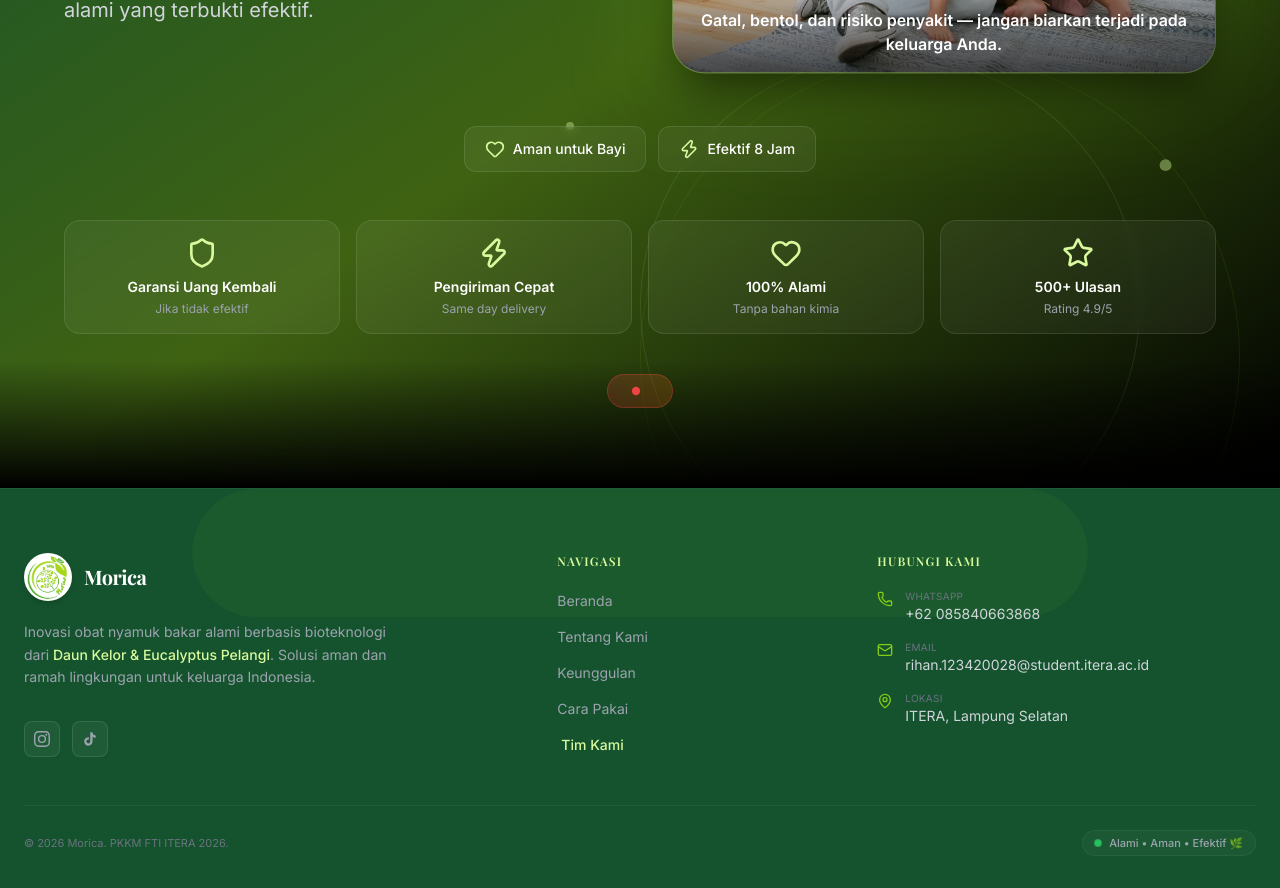
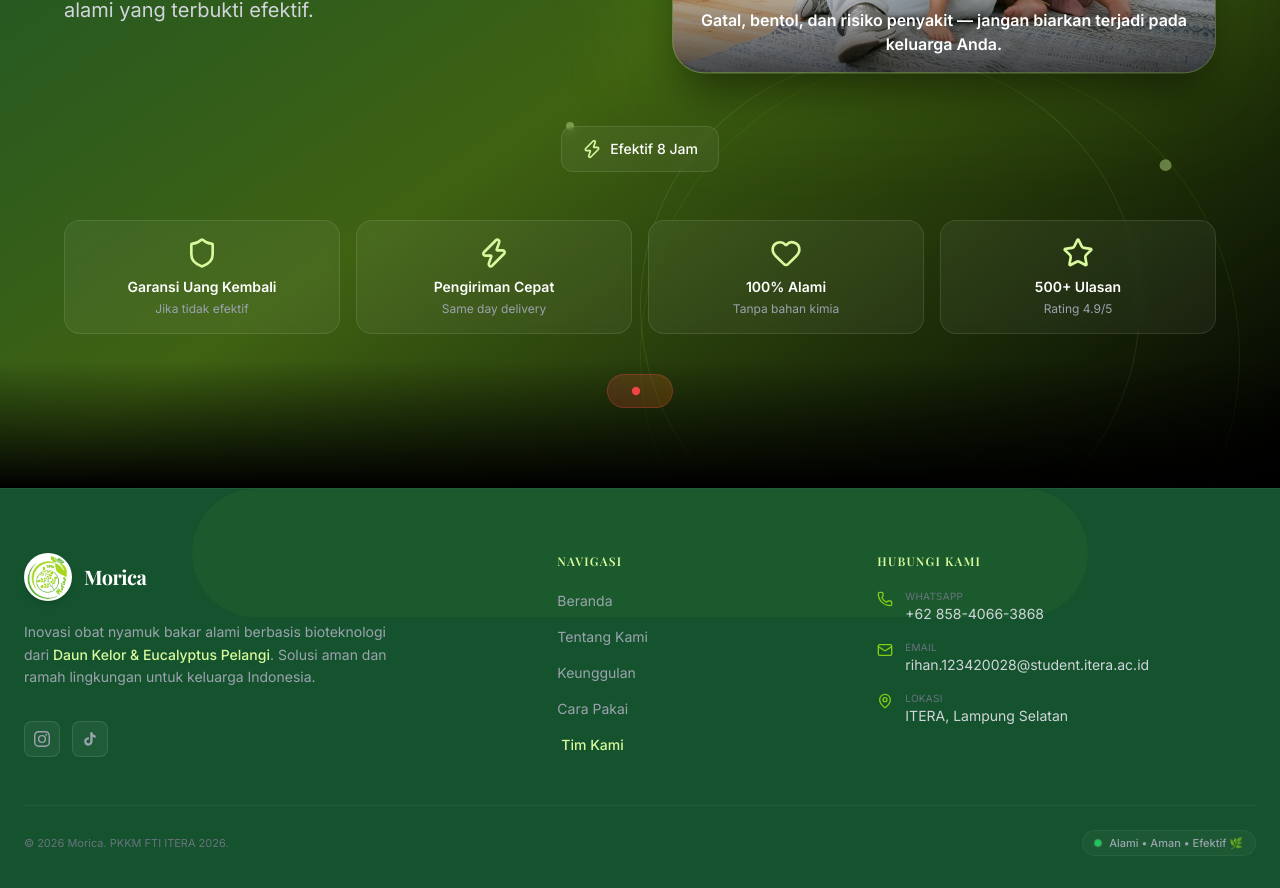
Before and after one commit to Ahmatsembiring/Morica-Website, a React (Vite) app: page /tim in a window 1280 px wide. Shown: the part 2300-3188 px from the top of the page. Built offline with nearby package versions, Linux system fonts and the light colour scheme.

Commit message:
Update No Hp

```diff
--- a/index.html
+++ b/index.html
@@ -2,7 +2,7 @@
 <html lang="en">
 <head>
   <meta charset="UTF-8" />
-  <link rel="icon" type="image/png" href="/images/team/logo.png" />
+  <link rel="icon" type="images/png" href="/images/team/logo.png" />
   <meta name="viewport" content="width=device-width, initial-scale=1.0" />
   <title>Morica</title>
 </head>
--- a/src/components/sections/CTA.jsx
+++ b/src/components/sections/CTA.jsx
@@ -169,7 +169,6 @@ const CTA = () => {
             className="flex flex-wrap justify-center gap-3 mb-12"
           >
             {[
-              { icon: Heart, text: "Aman untuk Bayi" },
               { icon: Zap, text: "Efektif 8 Jam" },
             ].map((item, index) => (
               <motion.div
--- a/src/utils/constants.js
+++ b/src/utils/constants.js
@@ -1,7 +1,7 @@
 // ==========================================
 // KONTAK & MEDIA SOSIAL
 // ==========================================
-export const WHATSAPP_NUMBER = "085840663868";
+export const WHATSAPP_NUMBER = "858-4066-3868";
 export const WHATSAPP_LINK = `https://wa.me/${WHATSAPP_NUMBER}?text=Halo%20Morica,%20saya%20tertarik%20dengan%20produk%20obat%20nyamuk%20bakar%20alaminya.`;
 
 export const CONTACT_INFO = {
```
Also changed, not shown: public/images/backgrounds/bg-1.jpeg (added).
